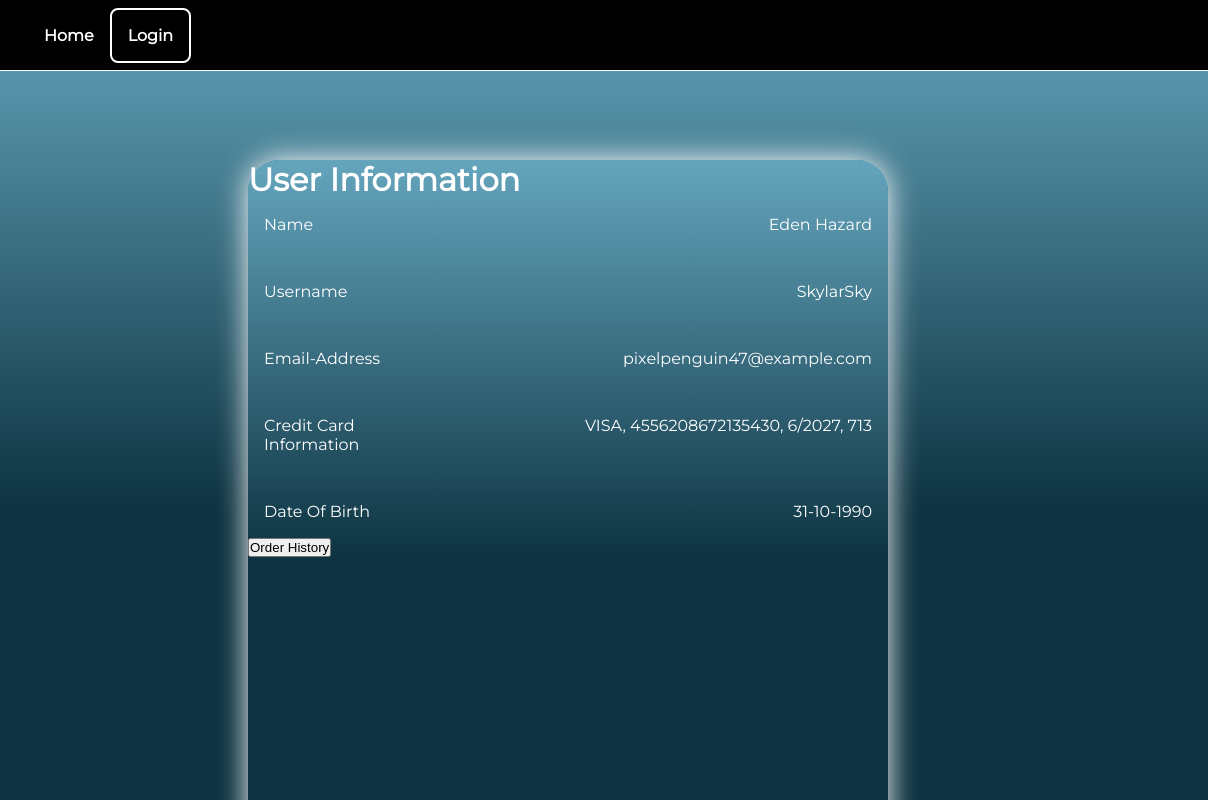
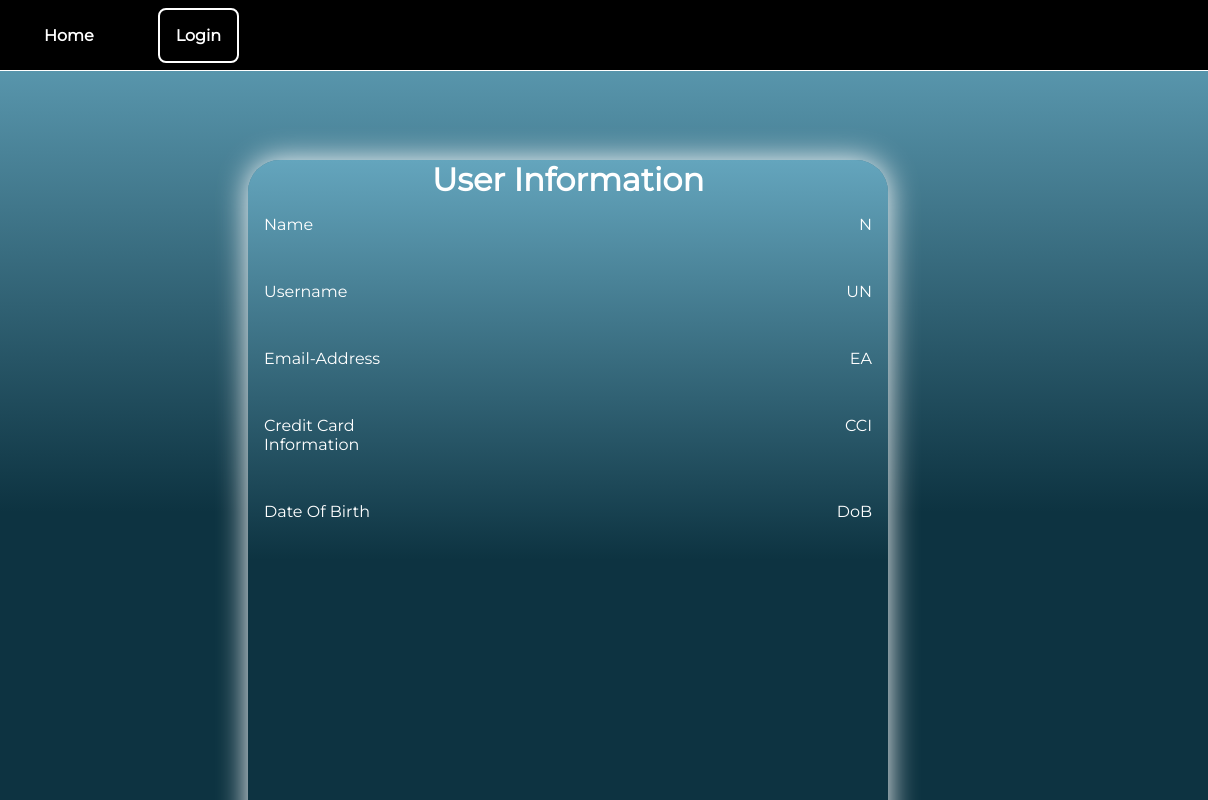
Before and after one commit to xGunther/Homework-Assignment-3, a website: page html/user-information.html in a window 1280 px wide. Shown: the top 800 px of the page, 72-1280 px from the left. Drawn offline with nearby package versions, Linux system fonts and the light colour scheme; files that its build step writes are made by us from their sources; files whose address does not match are found by name.

Commit message:
pull from main

```diff
--- a/html/user-information.html
+++ b/html/user-information.html
@@ -1,3 +1,4 @@
+<!--This file is the html for the user information page, where users can view their information-->
 <!DOCTYPE html>
 <html lang="en">
   <head>
@@ -25,17 +26,16 @@
       <h1>User Information</h1>
       <dl class="account-details">
         <dt>Name</dt>
-        <dd>Eden Hazard</dd>
+        <dd class="user-data">N</dd>
         <dt>Username</dt>
-        <dd>SkylarSky</dd>
+        <dd class="user-data">UN</dd>
         <dt>Email-Address</dt>
-        <dd>pixelpenguin47@example.com</dd>
+        <dd class="user-data">EA</dd>
         <dt>Credit Card Information</dt>
-        <dd>VISA, 4556208672135430, 6/2027, 713</dd>
+        <dd class="user-data">CCI</dd>
         <dt>Date Of Birth</dt>
-        <dd>31-10-1990</dd>
+        <dd class="user-data">DoB</dd>
       </dl>
-      <button>Order History</button>
     </div>
     <script type="module" src="https://unpkg.com/ionicons@5.5.2/dist/ionicons/ionicons.esm.js"></script>
     <script nomodule src="https://unpkg.com/ionicons@5.5.2/dist/ionicons/ionicons.js"> </script>
--- a/public/css/form.css
+++ b/public/css/form.css
@@ -1,3 +1,4 @@
+/*this css file is used for every page that mainly consists of a form*/
 *{
     margin: 0;
     padding: 0;
--- a/public/css/information.css
+++ b/public/css/information.css
@@ -1,3 +1,4 @@
+/*this css file is used for the user information page*/
 *{
     margin: 0;
     padding: 0;
@@ -115,6 +116,7 @@ body {
 .login-link{
     border: 2px solid white;
     border-radius: .5em;
+    margin-left: 3em;
 }
 .navigation__links, .login-link{
     color: white;
@@ -187,6 +189,10 @@ body {
     margin-bottom: 4em;
 }
 
+.user-information-wrapper h1{
+    text-align: center;
+}
+
 .account-details{
     display: grid;
     gap: 1rem;
@@ -241,4 +247,7 @@ dd{
     .navigation--desktop .navigation__list-item{
         display: none;
     }
+    .user-information-wrapper{
+        width: 15em;
+    }
 }
--- a/public/css/main.css
+++ b/public/css/main.css
@@ -1,3 +1,4 @@
+/*this css file is used for the index pages*/
 *{
     margin: 0;
     padding: 0;
--- a/public/css/movie-page.css
+++ b/public/css/movie-page.css
@@ -1,3 +1,4 @@
+/*this css file is used for the movie description pages*/
 *{
     margin: 0;
     padding: 0;
--- a/public/js/login.js
+++ b/public/js/login.js
@@ -1,3 +1,4 @@
+//this file will handle a correct or incorrect login attempt
 document.querySelector(".login-wrapper__form").addEventListener("submit", async (event) => {
     event.preventDefault();
 
--- a/public/js/main.js
+++ b/public/js/main.js
@@ -1,3 +1,4 @@
+//this file handles events for the main movie pages and general elements, like the hamburger menu
 const hamburgerMenu = document.getElementsByClassName("hamburger-menu")[0];
 const mobileNavigation = document.getElementsByClassName("navigation--mobile")[0];
 const moviePoster = document.getElementsByClassName("movie-card__poster");
--- a/public/db/movie-page-one.js
+++ b/public/js/movie-page-one.js
@@ -1,3 +1,4 @@
+//this file handles the generation of the posters (images) and headers on the first index page
 const moviePosterIndex = document.getElementsByClassName("movie-card__poster");
 const movieHeaderIndex  = document.getElementsByClassName("movie-card__header");
 const posterArray = Array.from(moviePosterIndex);
@@ -20,6 +21,7 @@ function fetchMovies() {
     });
 }
 
+//fetching movies
 document.addEventListener("DOMContentLoaded", () => {
   fetchMovies();
 });
--- a/public/db/movie-page-two.js
+++ b/public/js/movie-page-two.js
@@ -1,3 +1,4 @@
+//this file handles the generation of the posters (images) and headers on the second index page
 const moviePosterIndex2 = document.getElementsByClassName("movie-card__poster");
 const movieHeaderIndex2  = document.getElementsByClassName("movie-card__header");
 const posterArray = Array.from(moviePosterIndex2);
@@ -18,7 +19,7 @@ function fetchMovies() {
       console.error(error);
     });
 }
-
+//fetching movies
 document.addEventListener("DOMContentLoaded", () => {
   fetchMovies();
 });
--- a/public/js/movie.js
+++ b/public/js/movie.js
@@ -1,3 +1,4 @@
+//this file handles the movie description page where the movie information can be seen. It displays the name, trailer, description and credits.
 let movieIdPlusOne;
 let i;
 let movieId = new URL(window.location).searchParams.get("id");
@@ -84,6 +85,7 @@ function fetchMovieDescriptions() {
         });
 
 }
+//fetching movie descriptions
 document.addEventListener("DOMContentLoaded", () => {
         fetchMovieDescriptions();
 });
--- a/public/db/order.js
+++ b/public/js/order.js
@@ -1,3 +1,4 @@
+//this file handles the orders by displaying all the movies and their corresponding times
 const movieOptionIndex = document.getElementsByClassName("movie-option");
 const movieTimeOne = document.getElementById("movie-time-one");
 const movieTimeTwo = document.getElementById("movie-time-two");
@@ -31,10 +32,11 @@ function fetchTimes(){
     console.error(error);
   });
 }
+//fetching movie names
 document.addEventListener("DOMContentLoaded", () => {
   fetchMovies();
 });
-
+//fetching movie times
 movieSelect.addEventListener("change", () => {
   fetchTimes();
 });
--- a/public/js/signup.js
+++ b/public/js/signup.js
@@ -1,3 +1,4 @@
+//this file will handle a correct or incorrect signup attempt
 document.querySelector(".sign-up-wrapper__form").addEventListener("submit", async (event) => {
   event.preventDefault();
 
```
Also changed, not shown: app.js (+4 -9 lines), html/index-page-2.html (+2 -1 lines), html/index.html (+2 -1 lines), html/login.html (+1 -0 lines), html/order.html (+2 -1 lines), html/signup.html (+1 -0 lines), readme.txt.
